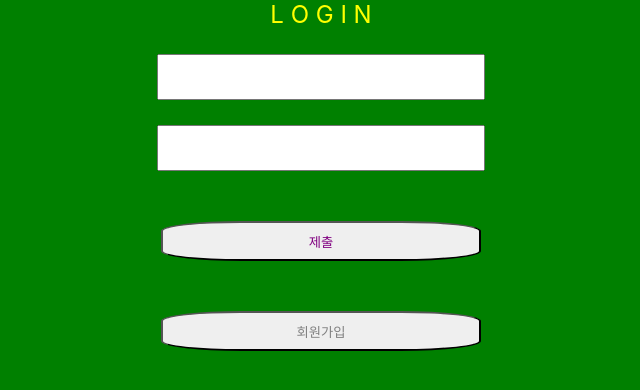
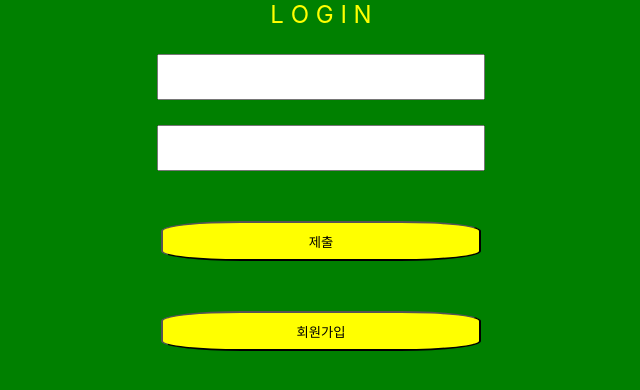
Before and after one commit to DongWooKim97/wanted-pre-onboarding-frontend, a React (Create React App) app: page / in a window 1280 px wide. Shown: the top 390 px of the page, without its empty margins (319-959 px from the left). Built offline with nearby package versions, Linux system fonts and the light colour scheme.

Commit message:
style: 색 변경을 통해 버튼 강조

```diff
--- a/src/components/LoginForm.js
+++ b/src/components/LoginForm.js
@@ -109,13 +109,15 @@ const LoginButton = styled.button`
 	margin: 25px auto;
 	width: 25vw;
 	height: 5vh;
-	color: purple;
+	color: black;
+	background-color: yellow;
 	border-radius: 25%;
 `;
 
 const SignupLink = styled.button`
 	margin: 25px auto;
-	color: gray;
+	background-color: yellow;
+	color: black;
 	width: 25vw;
 	height: 5vh;
 	border-radius: 25%;
--- a/src/components/SignupForm.js
+++ b/src/components/SignupForm.js
@@ -144,6 +144,8 @@ const SignupButton = styled.button`
 	width: 25vw;
 	height: 5vh;
 	border-radius: 25%;
+	background-color: yellow;
+	color: black;
 `;
 
 const BackpageLink = styled.button`
@@ -152,4 +154,6 @@ const BackpageLink = styled.button`
 	width: 25vw;
 	height: 5vh;
 	border-radius: 25%;
+	background-color: yellow;
+	color: black;
 `;
```
